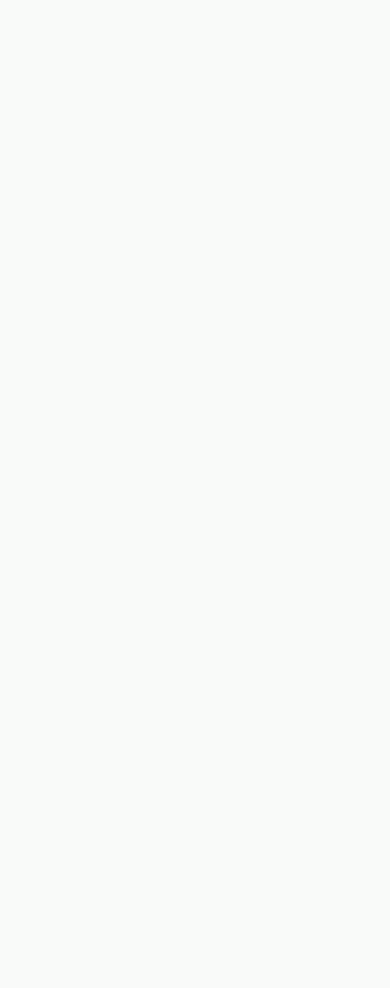
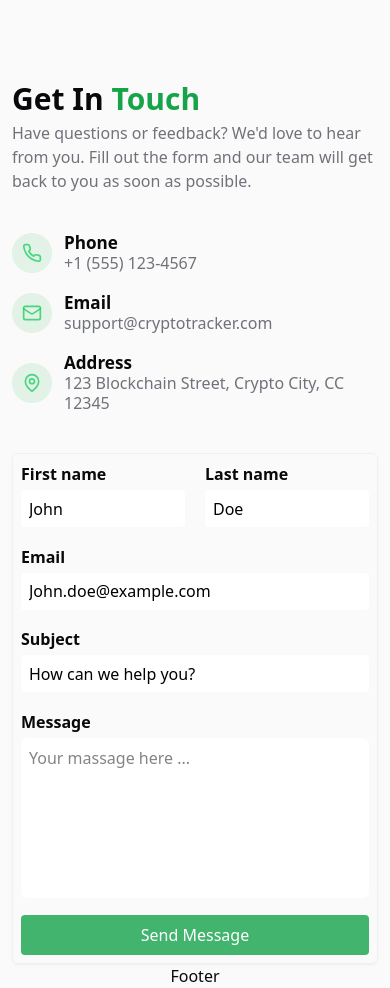
Before and after one commit to MohammadPolaei/cryptotracker, a Next.js app: page / in a window 390 px wide. Shown: the part 4120-5108 px from the top of the page. Before the commit the page ends 4060 px from the top, so only its background shows below. Built offline with nearby package versions, Linux system fonts and the light colour scheme.

Commit message:
feat : mobile responsive for contact us designed

```diff
--- a/src/components/base/custom-input.tsx
+++ b/src/components/base/custom-input.tsx
@@ -4,7 +4,7 @@ export default function CustomInput(
 	return (
 		<input
 			{...attributes}
-			className="bg-white h-9.25 rounded-sm px-2 outline-3 outline-white/0 focus:outline-(--green-color)/40 transition-all ease-in-out duration-500 placeholder:text-black"
+			className="bg-white w-full h-9.25 rounded-sm px-2 outline-3 outline-white/0 focus:outline-(--green-color)/40 transition-all ease-in-out duration-500 placeholder:text-black"
 		/>
 	);
 }
--- a/src/features/home-page/contact-us/contact-form.tsx
+++ b/src/features/home-page/contact-us/contact-form.tsx
@@ -2,7 +2,7 @@ import CustomInput from "@/components/base/custom-input";
 
 export default function ContactForm() {
 	return (
-		<div className="w-148.25 h-127.75 rounded-md border border-black/4 shadow-sm shadow-black/4 flex flex-col justify-between items-center p-2">
+		<div className="w-full tablet:w-148.25 h-127.75 rounded-md border border-black/4 shadow-sm shadow-black/4 flex flex-col justify-between items-center p-2">
 			<div className="flex justify-between items-center gap-5 w-full">
 				<div className="flex flex-col w-full gap-1">
 					<label className="text-4 font-semibold">First name</label>
--- a/src/features/home-page/contact-us/contact-info.tsx
+++ b/src/features/home-page/contact-us/contact-info.tsx
@@ -4,42 +4,42 @@ import phoneIcon from "@/assets/contact-us/phoneIcon.svg";
 
 export default function ContactInfo() {
 	return (
-		<div className="w-136.5">
+		<div className="max-w-136.5">
 			<div className="flex flex-col justify-start items-start">
 				<div className="flex flex-col justify-start items-start pb-10">
-					<h2 className="font-bold text-[56.4px] h-18">
+					<h2 className="font-bold text-[30px] tablet:text-[56.4px] tablet:h-18">
 						Get In
 						<span className="text-(--green-color)"> Touch</span>
 					</h2>
-					<p className="max-w-136.5 text-[25.5px] text-(--description-text)">
+					<p className="max-w-136.5 text-[16px] tablet:text-[25.5px] text-(--description-text)">
 						Have questions or feedback? We'd love to hear from you. Fill out the
 						form and our team will get back to you as soon as possible.
 					</p>
 				</div>
 				<div className="flex flex-col gap-5">
-					<div className="flex justify-start items-center gap-4">
+					<div className="flex justify-start items-center gap-3">
 						<img src={phoneIcon.src} />
 						<div className="flex flex-col justify-start items-start leading-5">
 							<span className="font-bold text-[17.1px]">Phone</span>
-							<span className="text-(--description-text) text-[19.6px]">
+							<span className="text-(--description-text) text-[16px] tablet:text-[19.6px]">
 								+1 (555) 123-4567
 							</span>
 						</div>
 					</div>
-					<div className="flex justify-start items-center gap-4">
+					<div className="flex justify-start items-center gap-3">
 						<img src={emailIcon.src} />
 						<div className="flex flex-col justify-start items-start leading-5">
 							<span className="font-bold text-[17.1px]">Email</span>
-							<span className="text-(--description-text) text-[19.6px]">
+							<span className="text-(--description-text) text-[16px] tablet:text-[19.6px]">
 								support@cryptotracker.com
 							</span>
 						</div>
 					</div>
-					<div className="flex justify-start items-center gap-4">
+					<div className="flex justify-start items-center gap-3">
 						<img src={addressIcon.src} />
 						<div className="flex flex-col justify-start items-start leading-5">
 							<span className="font-bold text-[17.1px]">Address</span>
-							<span className="text-(--description-text) text-[19.6px]">
+							<span className="text-(--description-text) text-[16px] tablet:text-[19.6px]">
 								123 Blockchain Street, Crypto City, CC 12345
 							</span>
 						</div>
--- a/src/features/home-page/contact-us/contact-us.tsx
+++ b/src/features/home-page/contact-us/contact-us.tsx
@@ -3,7 +3,7 @@ import ContactInfo from "./contact-info";
 
 export default function ContactUs() {
 	return (
-		<div className="w-full flex justify-between items-center">
+		<div className="w-full flex flex-col gap-10 tablet:gap-0 tablet:flex-row justify-between items-center">
 			<ContactInfo />
 			<ContactForm />
 		</div>
--- a/src/features/home-page/home-page.tsx
+++ b/src/features/home-page/home-page.tsx
@@ -1,3 +1,4 @@
+import ContactUs from "./contact-us/contact-us";
 import Faq from "./FAQ/faq";
 import Features from "./features/features";
 import HeroSection from "./hero-section/hero-section";
@@ -10,7 +11,7 @@ export default function HomePage() {
 			<Tokens />
 			<Features />
 			<Faq />
-			{/* <ContactUs /> */}
+			<ContactUs />
 		</div>
 	);
 }
```
